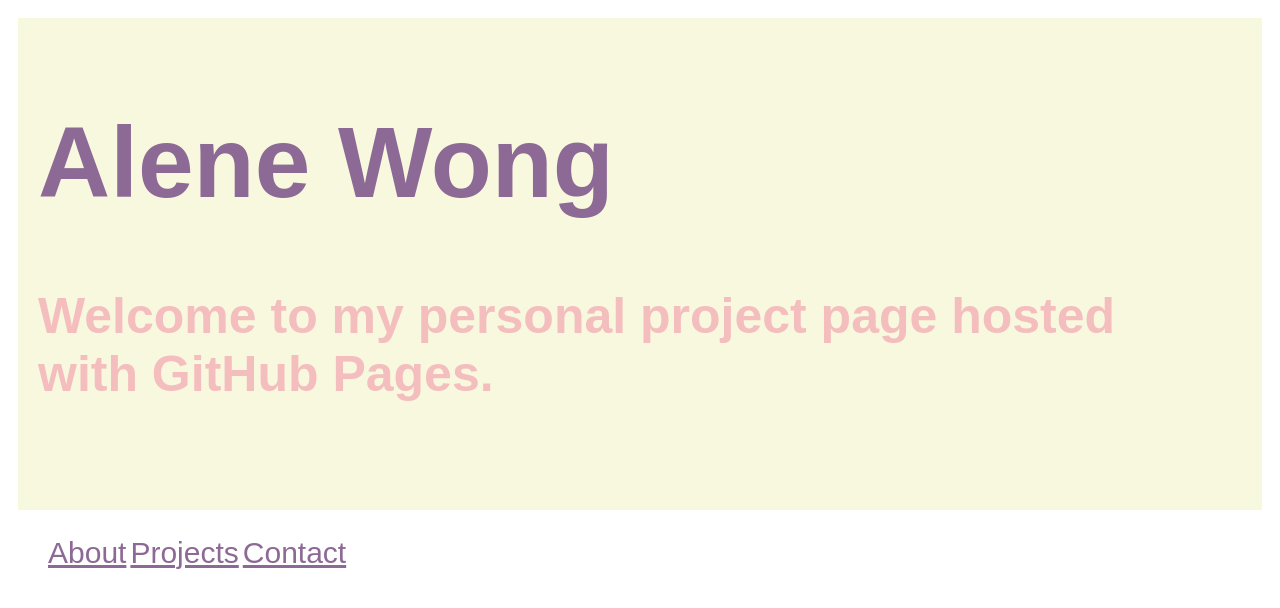
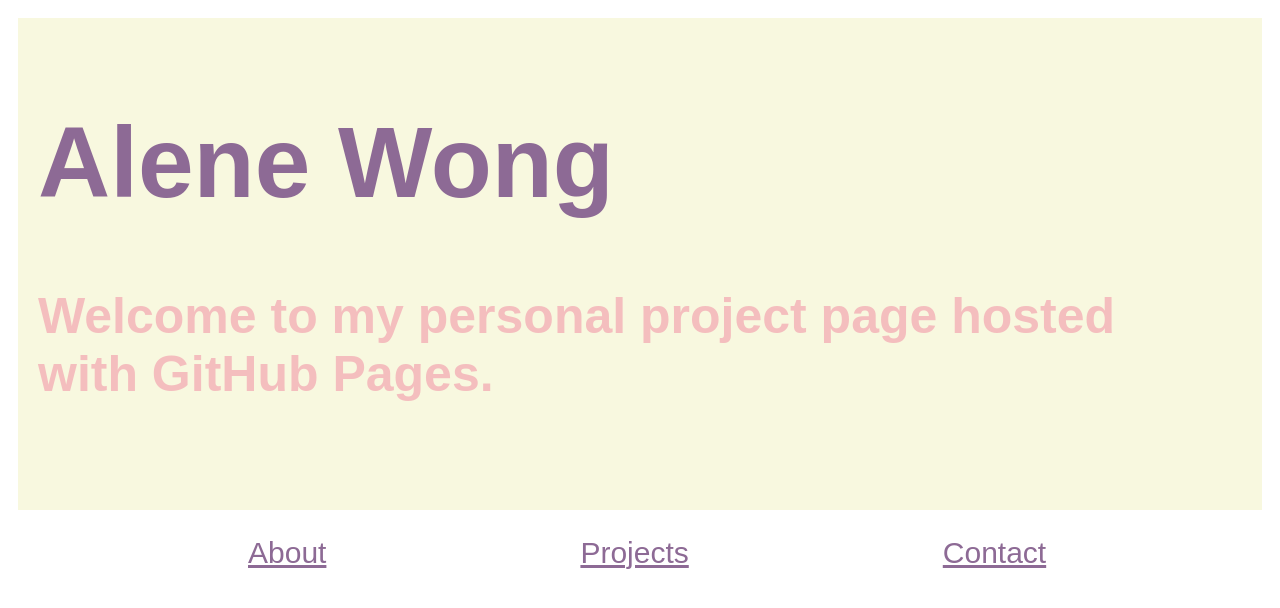
Before and after one commit to awong1995/awong1995.github.io, a plain HTML site: page index.html in a window 1280 px wide. Drawn offline with Linux system fonts and the light colour scheme.

Commit message:
Update
updated main.css

```diff
--- a/main.css
+++ b/main.css
@@ -23,6 +23,8 @@
 
 .links li{
   font-family: 'Shift', sans-serif;
+  font-size: 30px;
   display: inline;
-  font-size: 30px;
+  margin: 50px;
+  padding-left: 150px;
 }
```
